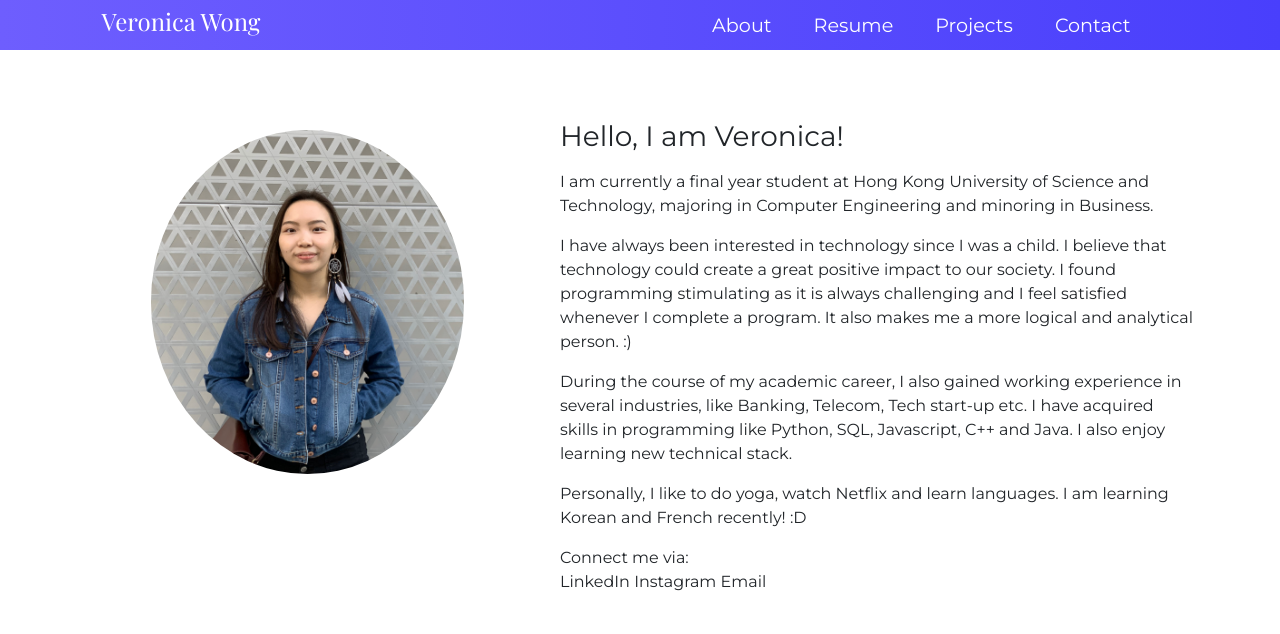
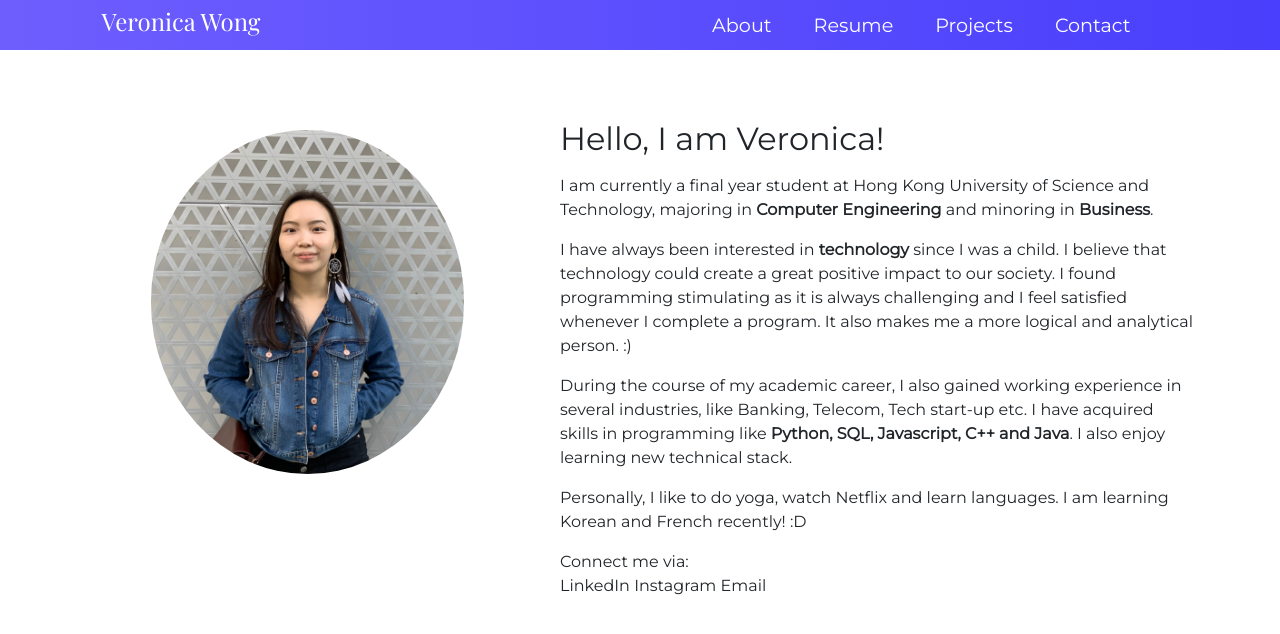
Before and after one commit to veronicawonghy/portfolio, a React (Create React App) app: page / in a window 1280 px wide. Shown: the top 634 px of the page. Built offline with nearby package versions, Linux system fonts and the light colour scheme.

Commit message:
content for about changed

```diff
--- a/src/components/pages/About.js
+++ b/src/components/pages/About.js
@@ -15,16 +15,16 @@ function About() {
                 </Col>
                 <Col xs={12} md={7} className='contentContainer'>
                 <div>
-                    <p><h3>Hello, I am Veronica!</h3></p>
+                    <p><h2>Hello, I am Veronica!</h2></p>
 
                     <p>I am currently a final year student at Hong Kong University of Science and Technology,
-                    majoring in Computer Engineering and minoring in Business.</p>
+                    majoring in <span style={{'font-weight':'bold'}}>Computer Engineering</span> and minoring in <span style={{'font-weight':'bold'}}>Business</span>.</p>
 
-                    <p>I have always been interested in technology since I was a child. I believe that technology could create a great positive impact to our society.
+                    <p>I have always been interested in <span style={{'font-weight':'bold'}}>technology</span> since I was a child. I believe that technology could create a great positive impact to our society.
                     I found programming stimulating as it is always challenging and I feel satisfied whenever I complete a program. It also makes me a more logical and analytical person. :) </p>
 
                     <p>During the course of my academic career, I also gained working experience in several industries, like Banking, Telecom, Tech start-up etc.
-                    I have acquired skills in programming like Python, SQL, Javascript, C++ and Java. I also enjoy learning new technical stack.</p>
+                    I have acquired skills in programming like <span style={{'font-weight':'bold'}}>Python, SQL, Javascript, C++ and Java</span>. I also enjoy learning new technical stack.</p>
 
                     <p>Personally, I like to do yoga, watch Netflix and learn languages. I am learning Korean and French recently! :D</p>
 
```
